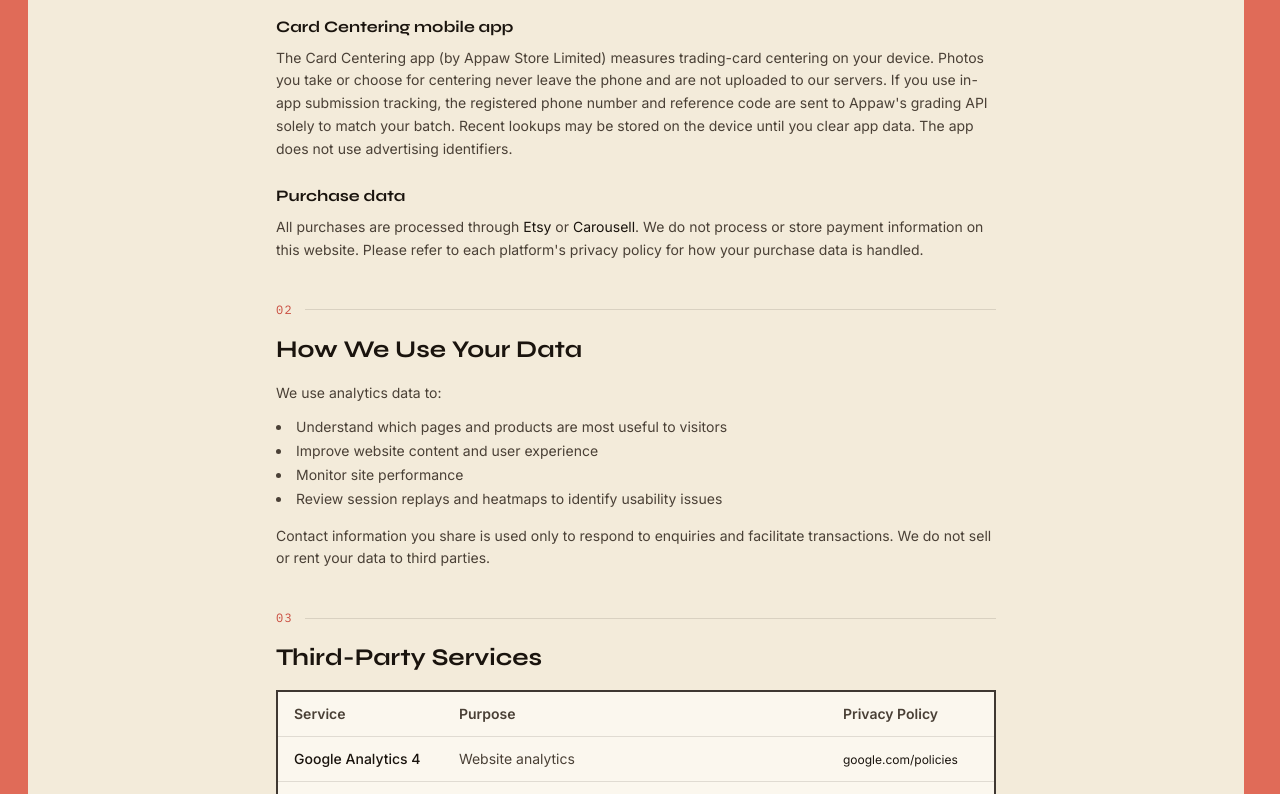
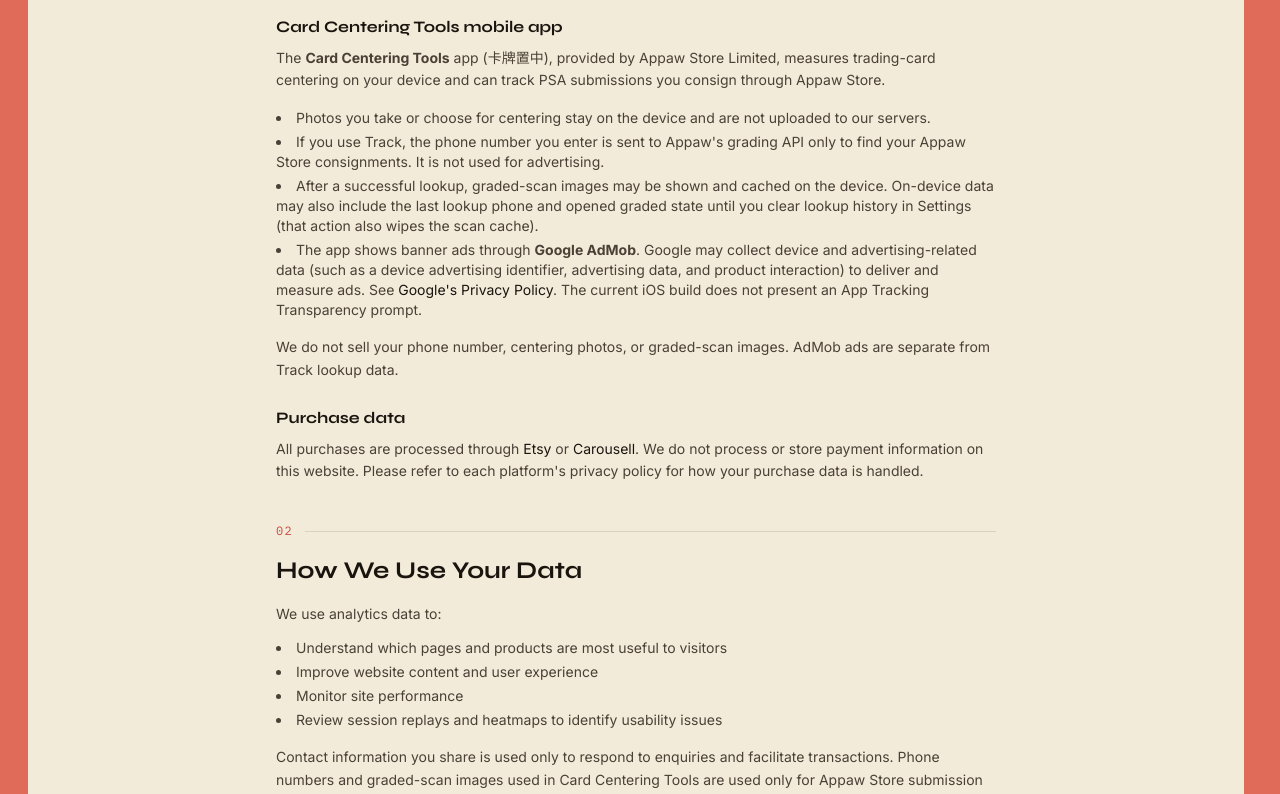
Before and after one commit to Qyinx/appaw.github.io, a Next.js app: page /privacy in a window 1280 px wide. Shown: the part 1420-2214 px from the top of the page. Built offline with nearby package versions, Linux system fonts and the light colour scheme; no server answers.

Commit message:
Updated.

```diff
--- a/src/app/privacy/page.tsx
+++ b/src/app/privacy/page.tsx
@@ -6,13 +6,11 @@ import { privacyMetadata } from '@/lib/seo/metadata';
 
 export const metadata = privacyMetadata;
 
-const LAST_UPDATED = 'July 14, 2026';
-
 const webPage = webPageJsonLd({
   name: 'Privacy Policy – Appaw Store',
   url: 'https://appaw.store/privacy/',
   datePublished: '2026-04-17',
-  dateModified: '2026-07-14',
+  dateModified: '2026-11-05',
   publisher: { '@type': 'Organization', name: 'Appaw Store', url: 'https://appaw.store' },
   inLanguage: 'en',
 });
@@ -43,7 +41,7 @@ export default function PrivacyPage() {
           <h1 className="text-4xl md:text-5xl font-bold font-display text-text-primary leading-tight mb-4">
             Privacy Policy
           </h1>
-          <p className="text-text-secondary text-sm">Last updated: 5 October 2026</p>
+          <p className="text-text-secondary text-sm">Last updated: 5 November 2026</p>
         </div>
       </section>
 
@@ -108,13 +106,42 @@ export default function PrivacyPage() {
               solely to respond to your enquiry, provide tracking, or facilitate a transaction.
             </p>
 
-            <h3 className="text-base font-semibold text-text-primary mb-2">Card Centering mobile app</h3>
+            <h3 className="text-base font-semibold text-text-primary mb-2">Card Centering Tools mobile app</h3>
+            <p className="text-text-secondary text-sm leading-relaxed mb-4">
+              The <strong>Card Centering Tools</strong> app (卡牌置中), provided by Appaw Store Limited, measures
+              trading-card centering on your device and can track PSA submissions you consign through Appaw Store.
+            </p>
+            <ul className="list-disc list-inside space-y-1 text-text-secondary text-sm mb-4">
+              <li>
+                Photos you take or choose for centering stay on the device and are not uploaded to our servers.
+              </li>
+              <li>
+                If you use Track, the phone number you enter is sent to Appaw&apos;s grading API only to find your
+                Appaw Store consignments. It is not used for advertising.
+              </li>
+              <li>
+                After a successful lookup, graded-scan images may be shown and cached on the device. On-device data
+                may also include the last lookup phone and opened graded state until you clear lookup history in
+                Settings (that action also wipes the scan cache).
+              </li>
+              <li>
+                The app shows banner ads through <strong>Google AdMob</strong>. Google may collect device and
+                advertising-related data (such as a device advertising identifier, advertising data, and product
+                interaction) to deliver and measure ads. See{' '}
+                <a
+                  href="https://policies.google.com/privacy"
+                  target="_blank"
+                  rel="noopener noreferrer"
+                  className="text-accent-link hover:underline"
+                >
+                  Google&apos;s Privacy Policy
+                </a>
+                . The current iOS build does not present an App Tracking Transparency prompt.
+              </li>
+            </ul>
             <p className="text-text-secondary text-sm leading-relaxed mb-6">
-              The Card Centering app (by Appaw Store Limited) measures trading-card centering on your device.
-              Photos you take or choose for centering never leave the phone and are not uploaded to our servers.
-              If you use in-app submission tracking, the registered phone number and reference code are sent to
-              Appaw&apos;s grading API solely to match your batch. Recent lookups may be stored on the device
-              until you clear app data. The app does not use advertising identifiers.
+              We do not sell your phone number, centering photos, or graded-scan images. AdMob ads are separate
+              from Track lookup data.
             </p>
 
             <h3 className="text-base font-semibold text-text-primary mb-2">Purchase data</h3>
@@ -138,9 +165,14 @@ export default function PrivacyPage() {
               <li>Monitor site performance</li>
               <li>Review session replays and heatmaps to identify usability issues</li>
             </ul>
+            <p className="text-text-secondary text-sm leading-relaxed mb-4">
+              Contact information you share is used only to respond to enquiries and facilitate transactions.
+              Phone numbers and graded-scan images used in Card Centering Tools are used only for Appaw Store
+              submission tracking and display.
+            </p>
             <p className="text-text-secondary text-sm leading-relaxed">
-              Contact information you share is used only to respond to enquiries and facilitate transactions.
-              We do not sell or rent your data to third parties.
+              In the mobile app, Google AdMob uses device and advertising-related data to show and measure banner
+              ads. We do not sell or rent your personal data.
             </p>
           </div>
 
@@ -160,6 +192,7 @@ export default function PrivacyPage() {
                   {[
                     { name: 'Google Analytics 4', purpose: 'Website analytics', url: 'https://policies.google.com/privacy', label: 'google.com/policies' },
                     { name: 'Microsoft Clarity', purpose: 'Session replay, heatmaps, and behavioral analytics', url: 'https://www.microsoft.com/privacy/privacystatement', label: 'microsoft.com/privacy' },
+                    { name: 'Google AdMob', purpose: 'Banner ads in the Card Centering Tools mobile app', url: 'https://policies.google.com/privacy', label: 'google.com/policies' },
                     { name: 'Etsy', purpose: 'E-commerce platform', url: 'https://www.etsy.com/legal/privacy', label: 'etsy.com/legal/privacy' },
                     { name: 'Carousell', purpose: 'Secondary marketplace', url: 'https://support.carousell.com/hc/en-us/articles/360000045203', label: 'carousell.com/privacy' },
                     { name: 'WhatsApp (Meta)', purpose: 'Customer contact', url: 'https://www.whatsapp.com/legal/privacy-policy', label: 'whatsapp.com/legal' },
@@ -202,8 +235,10 @@ export default function PrivacyPage() {
             </p>
             <h3 className="text-base font-semibold text-text-primary mb-2">Essential cookies</h3>
             <p className="text-text-secondary text-sm leading-relaxed">
-              We do not set any additional session or authentication cookies beyond the analytics services
-              described above. No cookies are used for advertising or profiling purposes.
+              We do not set any additional session or authentication cookies on this website beyond the analytics
+              services described above. Website cookies are not used for advertising. Banner advertising in the
+              Card Centering Tools mobile app is delivered by Google AdMob and is separate from this website&apos;s
+              cookie notice.
             </p>
           </div>
 
--- a/src/app/zh/privacy/page.tsx
+++ b/src/app/zh/privacy/page.tsx
@@ -23,7 +23,7 @@ export default function ZhPrivacyPage() {
         <h1 className="text-3xl md:text-4xl font-bold font-display text-text-primary mb-2">
           私隱保護政策
         </h1>
-        <p className="text-text-muted text-sm mb-10">最後更新：2026年10月5日</p>
+        <p className="text-text-muted text-sm mb-10">最後更新：2026年11月5日</p>
 
         <div className="mb-10">
           <SectionDivider num="01" />
@@ -76,6 +76,39 @@ export default function ZhPrivacyPage() {
             上述資料僅用於回覆查詢、提供進度查詢或協助完成交易。
           </p>
 
+          <h3 className="text-base font-semibold text-text-primary mb-2">卡牌置中（Card Centering Tools）流動應用程式</h3>
+          <p className="text-text-secondary text-sm leading-relaxed mb-4">
+            <strong>卡牌置中（Card Centering Tools）</strong>由 Appaw Store Limited 提供，可於本機量度卡牌置中，
+            並追蹤你經 Appaw Store 代送 PSA 的進度。
+          </p>
+          <ul className="list-disc list-inside space-y-1 text-text-secondary text-sm mb-4">
+            <li>用於量度的相機／相簿照片只留在本機，不會上傳至我們的伺服器。</li>
+            <li>
+              若使用「追蹤」功能，你輸入的電話號碼只會傳送至 Appaw 評級 API，用以查找你在 Appaw Store 的送件，
+              不會用於廣告。
+            </li>
+            <li>
+              成功查詢後，評級掃描圖可能會顯示並暫存於本機。本機亦可能保存最近一次查詢電話及已開啟的評級狀態，
+              直至你在設定中清除查詢記錄（此操作亦會清除掃描圖快取）。
+            </li>
+            <li>
+              App 會透過 <strong>Google AdMob</strong> 顯示橫幅廣告。Google 可能收集裝置及廣告相關資料（例如廣告識別碼、
+              廣告資料、產品互動）以投放及衡量廣告。詳見{' '}
+              <a
+                href="https://policies.google.com/privacy"
+                target="_blank"
+                rel="noopener noreferrer"
+                className="text-accent-link hover:underline"
+              >
+                Google 私隱政策
+              </a>
+              。目前 iOS 版本不會顯示 App Tracking Transparency 提示。
+            </li>
+          </ul>
+          <p className="text-text-secondary text-sm leading-relaxed mb-6">
+            我們不會出售你的電話號碼、置中照片或評級掃描圖。AdMob 廣告與追蹤查詢資料分開處理。
+          </p>
+
           <h3 className="text-base font-semibold text-text-primary mb-2">購買資料</h3>
           <p className="text-text-secondary text-sm leading-relaxed">
             所有購買經{' '}
@@ -110,8 +143,12 @@ export default function ZhPrivacyPage() {
             <li>監察網站效能</li>
             <li>檢視工作階段重播與熱圖，找出可用性問題</li>
           </ul>
+          <p className="text-text-secondary text-sm leading-relaxed mb-4">
+            您分享的聯絡資料僅用於回覆查詢及協助交易。卡牌置中 App 中的電話號碼與評級掃描圖，只用於 Appaw Store
+            送件追蹤與顯示。
+          </p>
           <p className="text-text-secondary text-sm leading-relaxed">
-            您分享的聯絡資料僅用於回覆查詢及協助交易。我們不會向第三方出售或出租您的資料。
+            在流動 App 內，Google AdMob 會使用裝置及廣告相關資料以顯示及衡量橫幅廣告。我們不會出售或出租你的個人資料。
           </p>
         </div>
 
@@ -133,6 +170,7 @@ export default function ZhPrivacyPage() {
           <ul className="list-disc list-inside space-y-1 text-text-secondary text-sm mb-4">
             <li>Google Analytics 4 — 網站分析</li>
             <li>Microsoft Clarity — 行為分析與工作階段重播</li>
+            <li>Google AdMob — 卡牌置中 App 橫幅廣告</li>
             <li>WhatsApp（Meta）— 顧客聯絡</li>
             <li>Etsy / Carousell — 購買處理</li>
           </ul>
```
Also changed, not shown: 1 other file (tests, documents, lock files or other folders).
